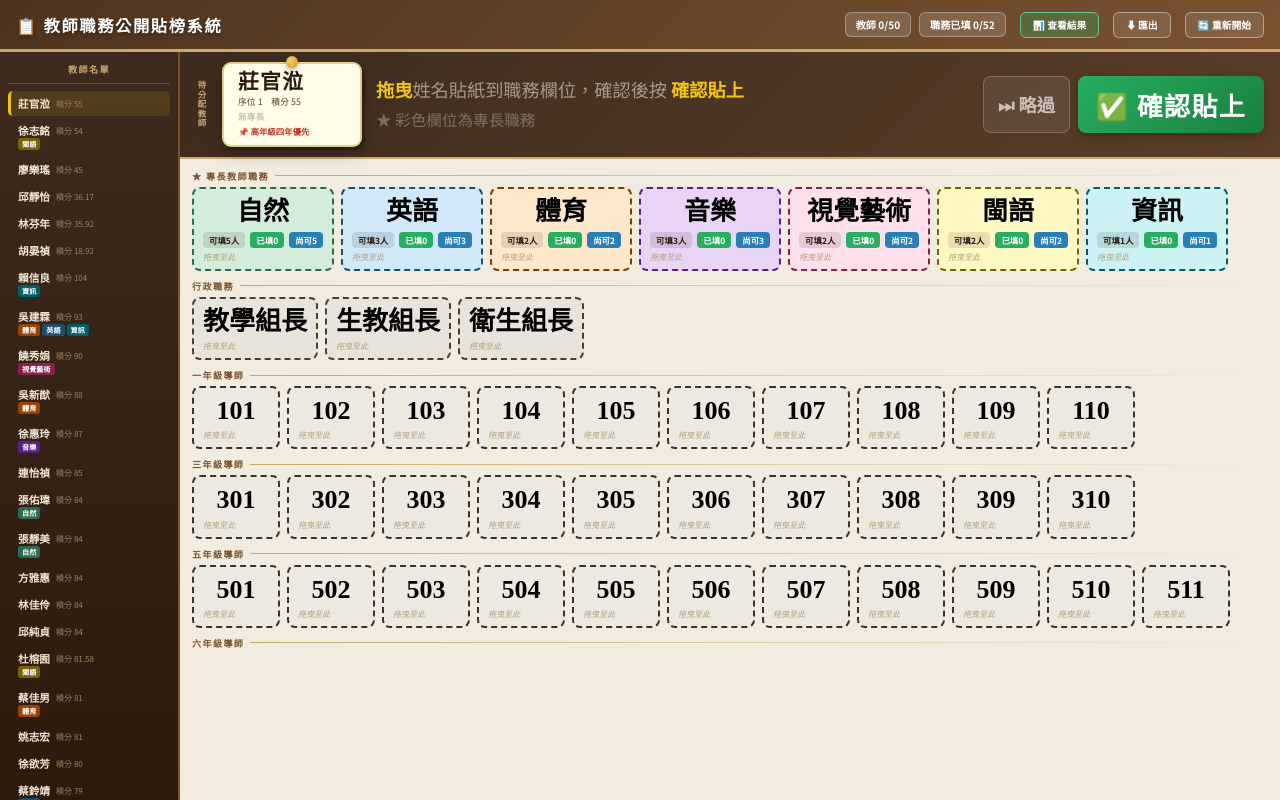
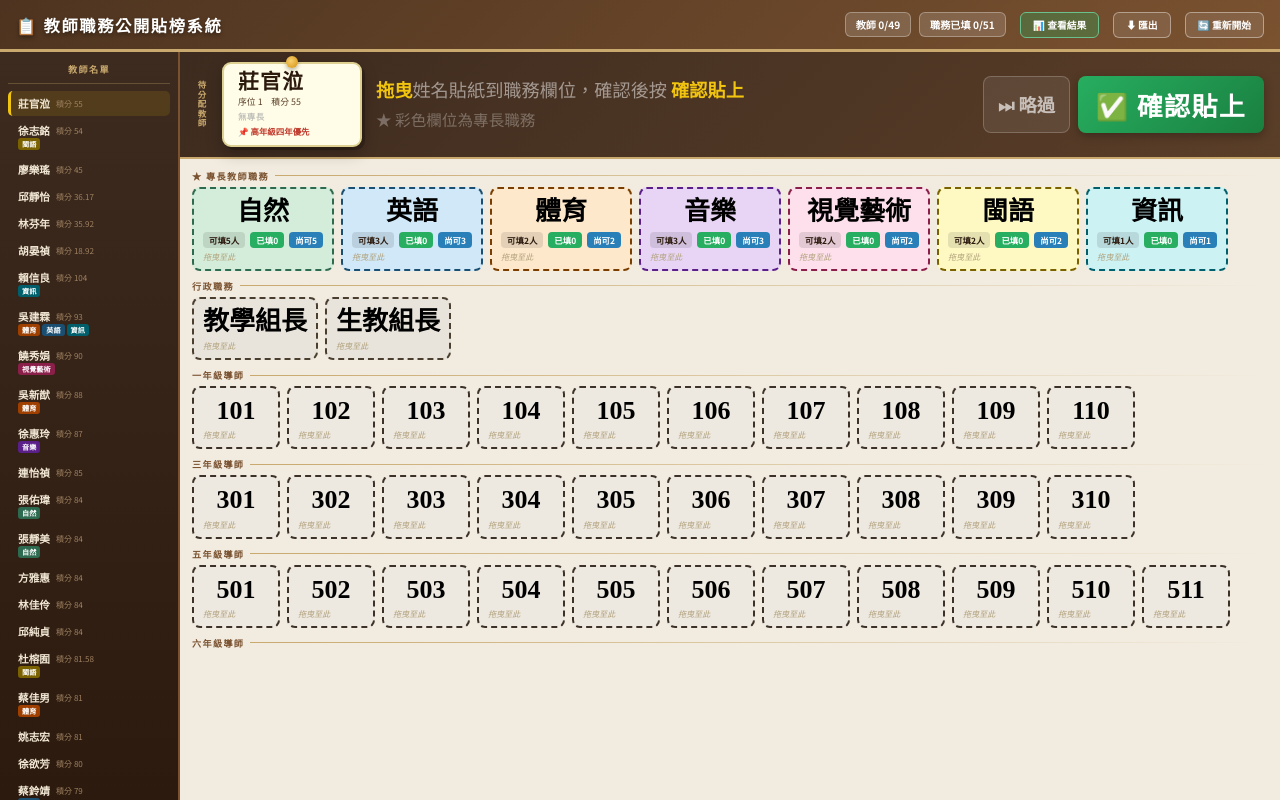
Before and after one commit to Kevin-tyc-dy/tyc_kevin, a plain HTML site: page teacher_job.html in a window 1280 px wide. Drawn offline with Linux system fonts and the light colour scheme.

Commit message:
Add files via upload

```diff
--- a/teacher_job.html
+++ b/teacher_job.html
@@ -634,13 +634,12 @@ const teachers = [
   { order:41, name:"廖惠珠", score:31.17,  skills:["閩語"], note:"" },
   { order:42, name:"吳珈詩", score:31.00,  skills:[], note:"" },
   { order:43, name:"謝芸頲", score:29.75,  skills:["英語"], note:"" },
-  { order:44, name:"黃善慧", score:28.00,  skills:[], note:"" },
-  { order:45, name:"張文宜", score:27.00,  skills:[], note:"" },
-  { order:46, name:"許欣雅", score:25.00,  skills:[], note:"" },
-  { order:47, name:"張家琪", score:23.92,  skills:["音樂"], note:"" },
-  { order:48, name:"周世鈞", score:21.00,  skills:["音樂"], note:"" },
-  { order:49, name:"曾紀瑋", score:18.20,  skills:["英語"], note:"" },
-  { order:50, name:"林美滿", score:16.50,  skills:[], note:"" },
+  { order:44, name:"張文宜", score:27.00,  skills:[], note:"" },
+  { order:45, name:"許欣雅", score:25.00,  skills:[], note:"" },
+  { order:46, name:"張家琪", score:23.92,  skills:["音樂"], note:"" },
+  { order:47, name:"周世鈞", score:21.00,  skills:["音樂"], note:"" },
+  { order:48, name:"曾紀瑋", score:18.20,  skills:["英語"], note:"" },
+  { order:49, name:"林美滿", score:16.50,  skills:[], note:"" },
 ];
 
 // ============================================================
@@ -659,7 +658,7 @@ const subjectQuotas = {
 
 // 行政職務（無專長限制，每缺一人）
 const adminPositions = [
-  "教學組長","生教組長","衛生組長"
+  "教學組長","生教組長"
 ];
 
 // 班級職務（無專長限制）
```
